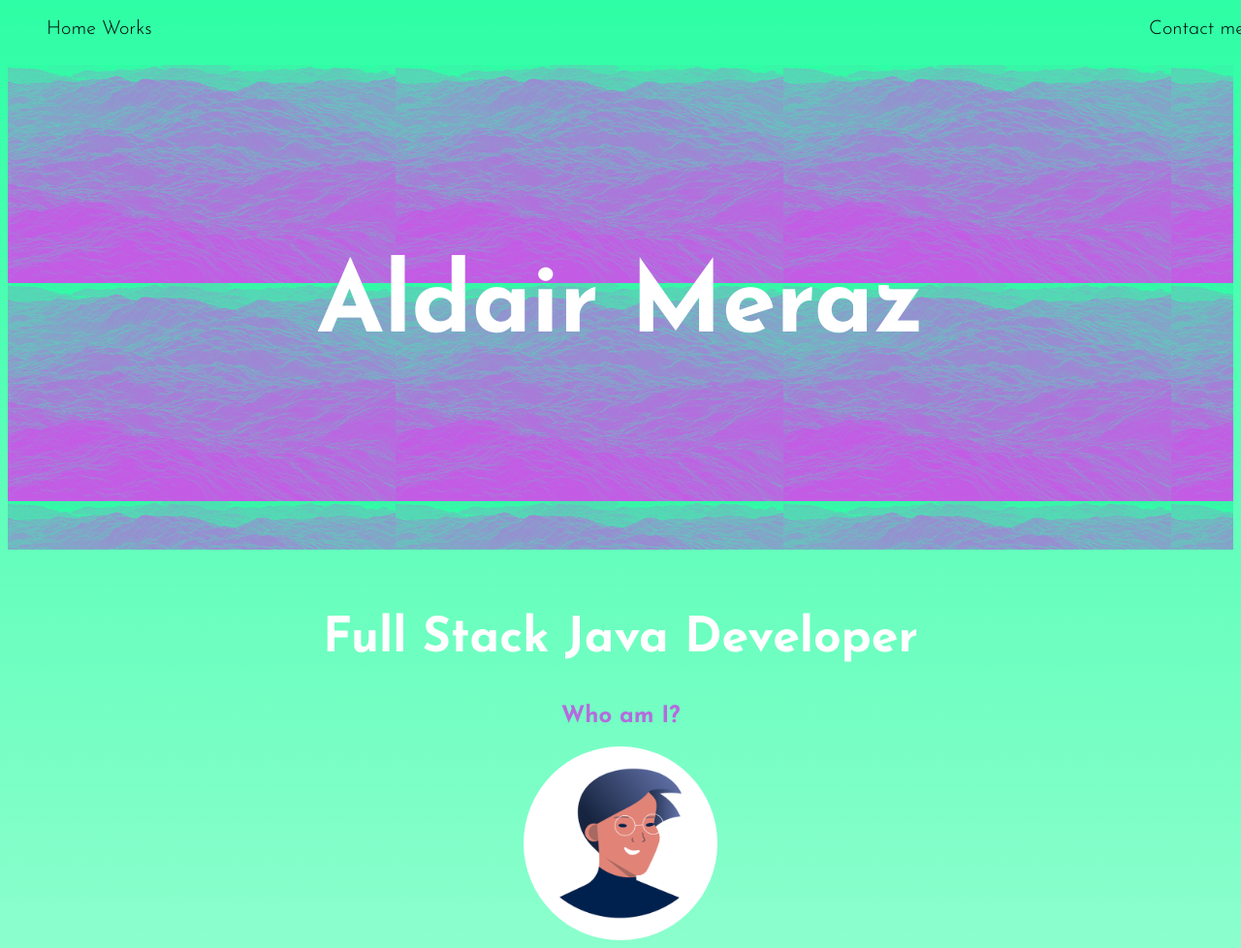
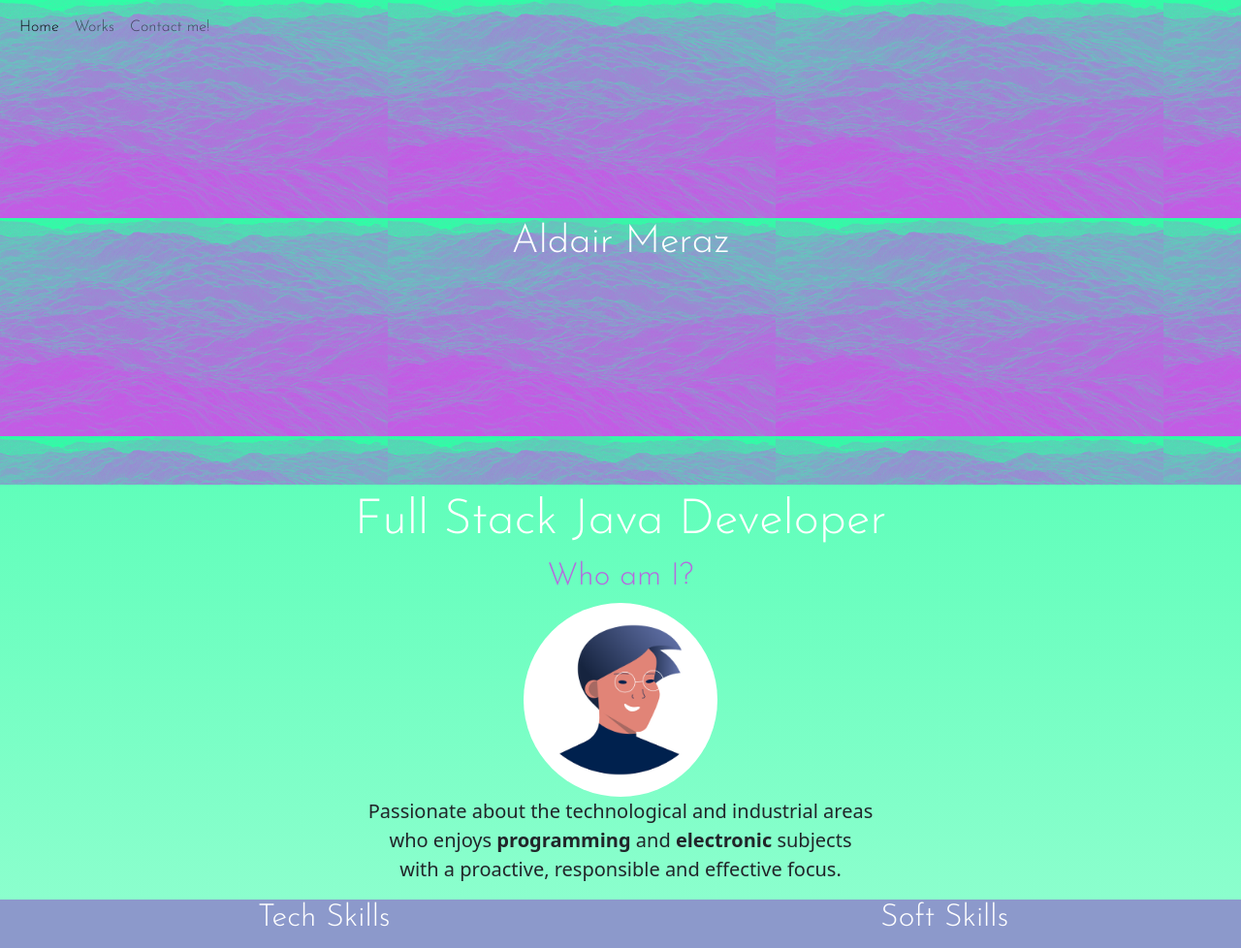
Before and after one commit to aldair565/Web-CV-con-Bootstrap, a plain HTML site: page index.html in a window 1280 px wide. Shown: the top 978 px of the page at 97% size. Drawn offline with nearby package versions, Linux system fonts and the light colour scheme.

Commit message:
update navbar

```diff
--- a/index.html
+++ b/index.html
@@ -6,16 +6,33 @@
     <meta name="viewport" content="width=device-width, initial-scale=1.0">
     <title>Aldair Meraz - Full Stack Developer</title>
     <link rel="stylesheet" href="style.css">
+    <link href="https://cdn.jsdelivr.net/npm/bootstrap@5.1.3/dist/css/bootstrap.min.css" rel="stylesheet" integrity="sha384-1BmE4kWBq78iYhFldvKuhfTAU6auU8tT94WrHftjDbrCEXSU1oBoqyl2QvZ6jIW3" crossorigin="anonymous">
 </head>
 <body>
     <a name="home"></a>
-    <div class="navBar">
-        <ul>
-            <li><a href="#home">Home</a></li>
-            <li><a href="#works">Works</a></li>
-            <li style="float: right;"><a href="#contact">Contact me!</a></li>
-        </ul>
-    </div>
+    <!--NavBar-->
+    <nav class="navbar fixed-top navbar-expand-lg navbar-light">
+        <div class="container-fluid">
+        <!-- <a class="navbar-brand" href="#">Navbar</a> -->
+        <button class="navbar-toggler" type="button" data-bs-toggle="collapse" data-bs-target="#navbarNav" aria-controls="navbarNav" aria-expanded="false" aria-label="Toggle navigation">
+            <span class="navbar-toggler-icon"></span>
+        </button>
+        <div class="collapse navbar-collapse" id="navbarNav">
+            <ul class="navbar-nav">
+            <li class="nav-item">
+                <a class="nav-link active" aria-current="page" href="#home">Home</a>
+            </li>
+            <li class="nav-item">
+                <a class="nav-link" href="#works">Works</a>
+            </li>
+            <li class="nav-item">
+                <a class="nav-link" href="#contact">Contact me!</a>
+            </li>
+            </ul>
+        </div>
+        </div>
+    </nav>
+
     <div class="title">
         <h1>Aldair Meraz</h1>
         <h2 style="color: white; font-size: 50px;">Full Stack Java Developer</h2>
@@ -84,5 +101,8 @@
             <div class="fullWidth"><button>Send</button></div>
         </form>
     </section>
+
+    <!--Script Bootstrap-->
+    <script src="https://cdn.jsdelivr.net/npm/bootstrap@5.1.3/dist/js/bootstrap.bundle.min.js" integrity="sha384-ka7Sk0Gln4gmtz2MlQnikT1wXgYsOg+OMhuP+IlRH9sENBO0LRn5q+8nbTov4+1p" crossorigin="anonymous"></script>
 </body>
 </html>
--- a/style.css
+++ b/style.css
@@ -6,17 +6,6 @@ body {
     background: rgb(2,0,36);
     background: linear-gradient(180deg, rgba(2,0,36,1) 0%, rgba(9,9,121,1) 0%, rgba(9,13,124,1) 0%, rgba(46,254,165,1) 0%, rgba(255,255,255,1) 100%);
     font-family: 'Josefin Sans', sans-serif;
-}
-
-.navBar {
-    list-style-type: none;
-    margin: 0;
-    padding: 0;
-    overflow: hidden;
-    position: fixed;
-    top: 0;
-    width: 100%;
-    font-size: 20px;
 }
 
 li {
```
